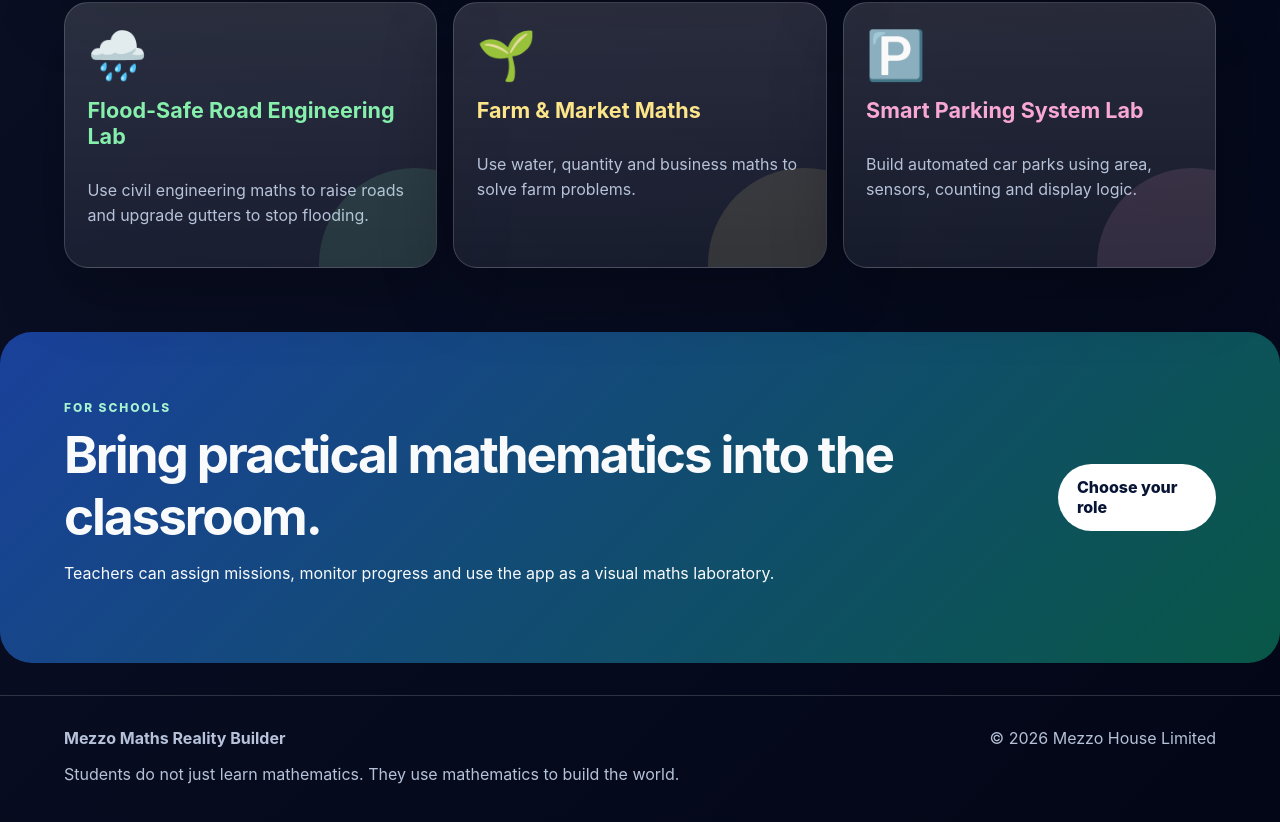
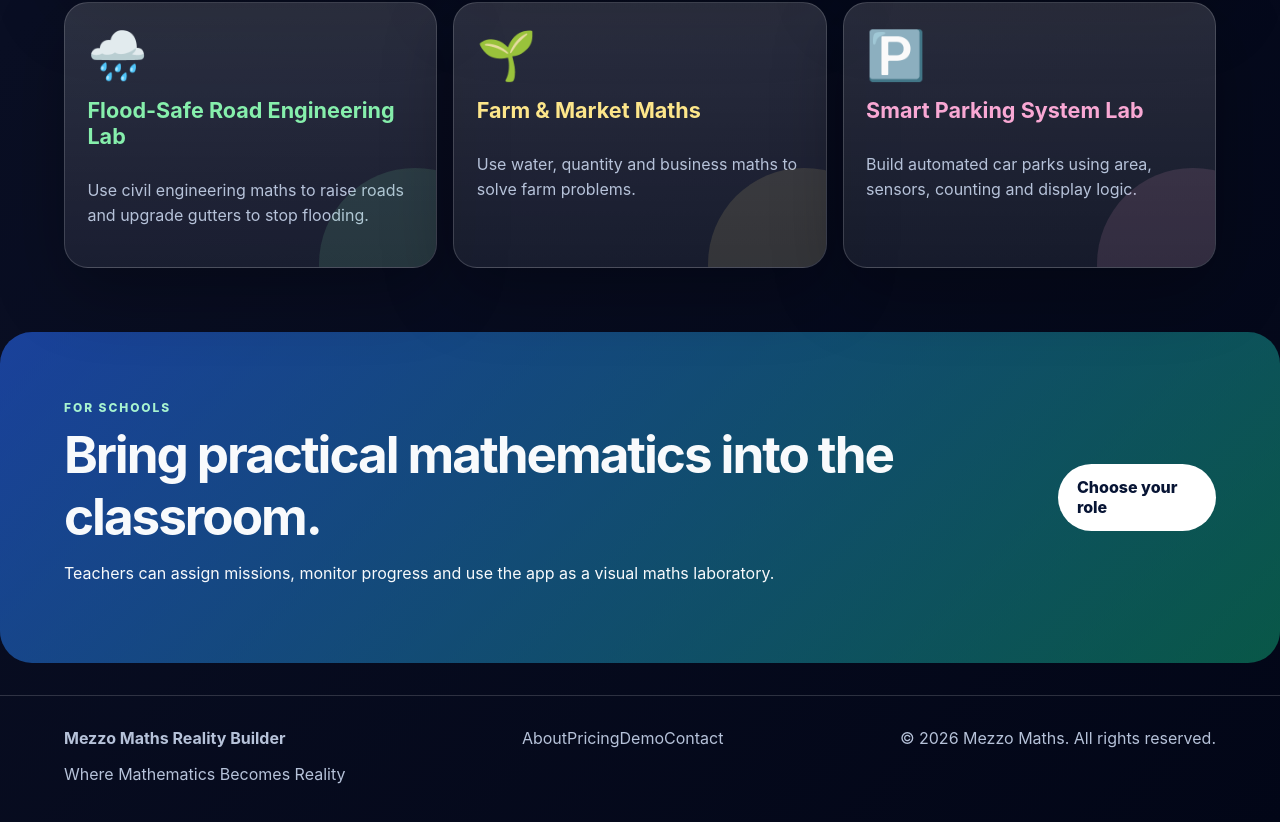
Before and after one commit to kkinging47-prog/mezzo-maths-reality-builder-final, a React (Vite) app: page / in a window 1280 px wide. Shown: the part 1650-2472 px from the top of the page. Built offline with nearby package versions, Linux system fonts and the light colour scheme; no server answers.

Commit message:
Scope landing page shell styling

```diff
--- a/src/components/PageShell.tsx
+++ b/src/components/PageShell.tsx
@@ -1,18 +1,34 @@
 import { PropsWithChildren } from 'react';
+import { useLocation } from 'react-router-dom';
 import Header from './Header';
 
 export default function PageShell({ children }: PropsWithChildren) {
+  const { pathname } = useLocation();
+  const isLanding = pathname === '/';
+
   return (
-    <div className="app-shell">
+    <div className={`app-shell${isLanding ? ' landing-shell' : ''}`}>
       <Header />
       <main>{children}</main>
       <footer className="footer">
         <div>
           <strong>Mezzo Maths Reality Builder</strong>
-          <p>Students do not just learn mathematics. They use mathematics to build the world.</p>
+          <p>{isLanding ? 'Where Mathematics Becomes Reality' : 'Students do not just learn mathematics. They use mathematics to build the world.'}</p>
         </div>
-        <span>© {new Date().getFullYear()} Mezzo House Limited</span>
+        {isLanding ? (
+          <nav className="footer-links" aria-label="Footer navigation">
+            <LinkShim label="About" />
+            <LinkShim label="Pricing" />
+            <LinkShim label="Demo" />
+            <LinkShim label="Contact" />
+          </nav>
+        ) : null}
+        <span>© {new Date().getFullYear()} Mezzo Maths. All rights reserved.</span>
       </footer>
     </div>
   );
 }
+
+function LinkShim({ label }: { label: string }) {
+  return <a href={`#${label.toLowerCase()}`}>{label}</a>;
+}
```
